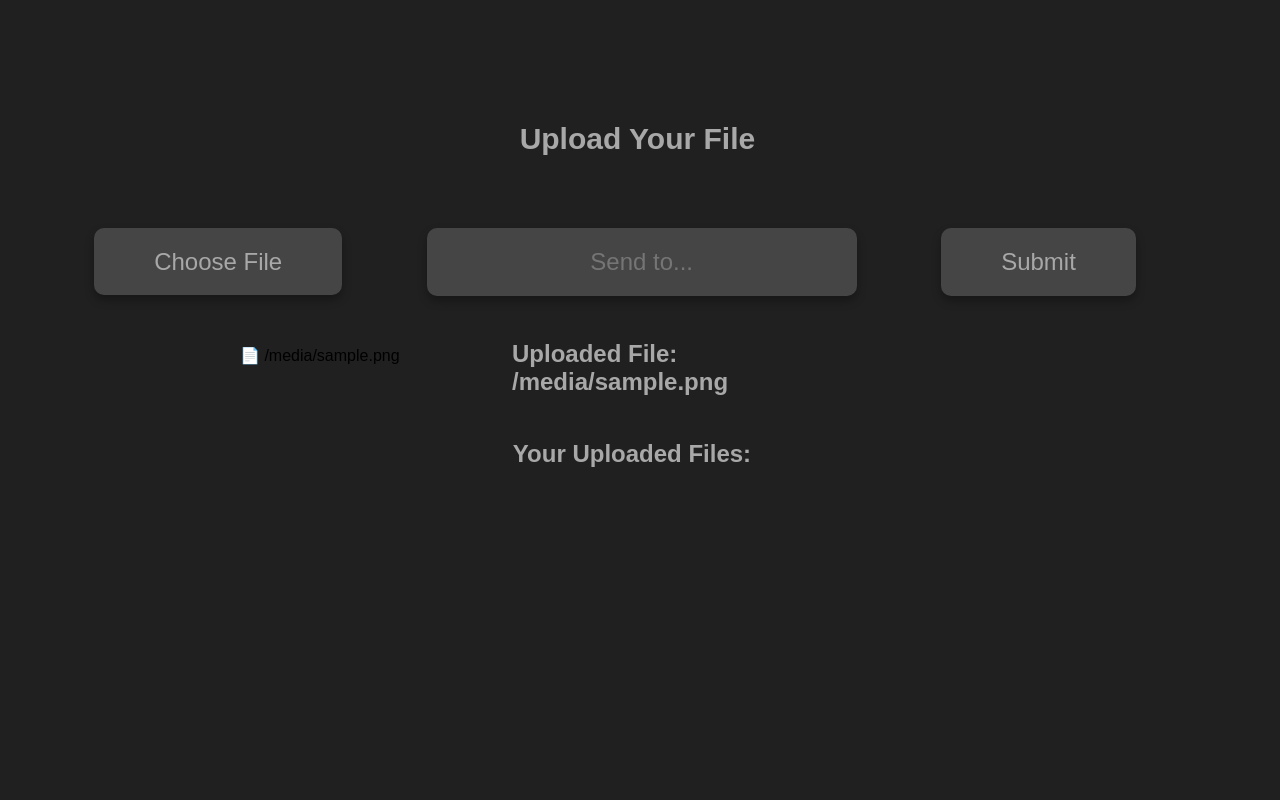
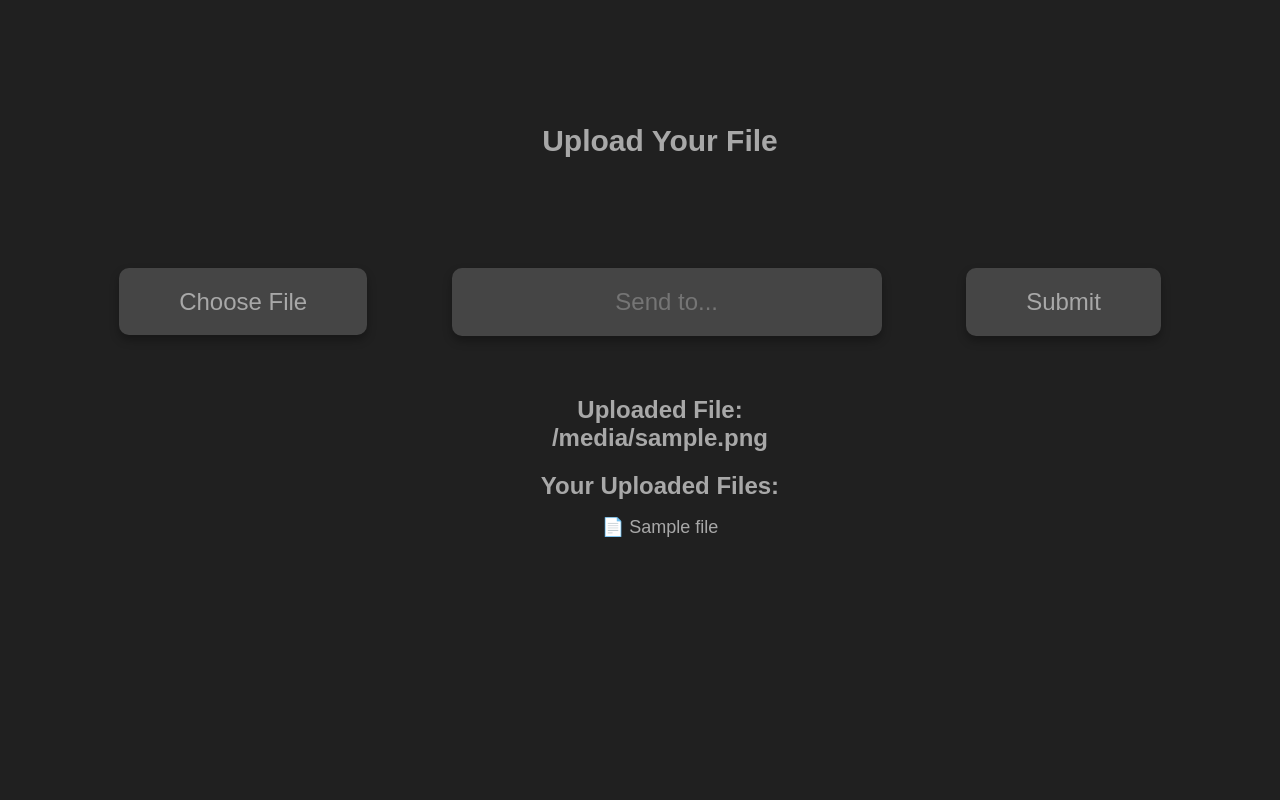
Before and after one commit to K0scei/python-projects-, a Flask app: template project 1/templates/upload.html in a window 1280 px wide. Run offline with Flask 3, Linux system fonts and the light colour scheme; the template is opened without the code that fills it: most values are stand-ins (such as "Sample title", 1, 10 or a date in 2020).

Commit message:
FINALLY DONE. was meant to be. added EVERYTHING. refactored EVERYTHING. i am burnt out...

```diff
--- a/project 1/server.py
+++ b/project 1/server.py
@@ -1,4 +1,4 @@
-from flask import Flask, request, send_from_directory, render_template, redirect, url_for, flash, session
+from flask import Flask, request, send_from_directory, render_template, redirect, url_for, flash, session, jsonify, abort
 import socket
 import os
 import threading
@@ -58,22 +58,30 @@ def login():
 		provided_username = request.form.get('username', '').strip()
 		provided_password = request.form.get('password', '').strip()
 
-		with open('./data/userdata.json', "r", encoding='utf-8') as f:
-			data = json.load(f)
-			user = data["users"].get(provided_username)
-		if not user:
+		try:
+			with open('./data/userdata.json', "r", encoding='utf-8') as f:
+				data = json.load(f)
+		except (json.JSONDecodeError, FileNotFoundError):
+			data = {}
+
+		users_data = data.get("users", {})
+		user = users_data.get(provided_username)
+
+		if not provided_username:
 			error = "No username given! Please check your inputs!"
-		else:
-			hashed_password = user["password"]
-		if not provided_password:
+		elif not provided_password:
 			error = "No password given! Please check your inputs!"
 		elif not user:
-			error = "No user found with this username. Did you mean to sign in?"
-		elif not check_password_hash(hashed_password, provided_password):
-			error = "The password is wrong, please try again!"
+			error = "USER_NOT_FOUND"
+		else:
+			hashed_password = user.get("password")
+			if not hashed_password:
+				error = "User data corrupted. Please contact support!"
+			elif not check_password_hash(hashed_password, provided_password):
+				error = "The password is wrong, please try again!"
 
 		if not error:
-			print(f"User {provided_password} has logged in!")
+			print(f"User {provided_username} has logged in!")
 			session['username'] = provided_username
 			return redirect(url_for('home'))
 
@@ -88,7 +96,17 @@ def signup():
 		username = request.form.get('username', '').strip()
 		password = request.form.get('password', '').strip()
 
-		if not username:
+		try:
+			with open('./data/userdata.json', "r", encoding='utf-8') as f:
+				data = json.load(f)
+		except (json.JSONDecodeError, FileNotFoundError):
+			data = {}
+
+		users_data = data.get("users", {})
+
+		if username in users_data:
+			error = "USER_EXISTS_ERROR"
+		elif not username:
 			error = "The username can not be empty!"
 		elif len(username) < 4:
 			error = "The username should be more than 4 characters!"
@@ -154,27 +172,127 @@ def upload():
 
 		sendto_data = data["users"].get(sendto)
 
-		sendto_data["downloadnames"].append({"name": filename, "sendto": sendto, "uuid": str(uuid4())})
+		file_uuid = str(uuid4())
 
-		user_data["uploadnames"].append({"name": filename, "sendto": sendto, "uuid": str(uuid4())})
+		sendto_data["downloadnames"].append({"name": filename, "sentfrom": session["username"], "uuid": file_uuid})
+
+		user_data["uploadnames"].append({"name": filename, "sendto": sendto, "uuid": file_uuid})
 
 		with open('./data/userdata.json', "w", encoding='utf-8') as f:
 			json.dump(data, f, indent=4)
 
-		save_path = os.path.join(app.config['UPLOAD_FOLDER'], filename)
+		save_path = os.path.join(app.config['UPLOAD_FOLDER'], file_uuid)
 
 		file.save(save_path)
 
-		return render_template("upload.html", file=filename, sendto=sendto, files=user_data["uploadnames"])
+		return redirect(url_for('upload'))
 
 	return render_template("upload.html", file=None, sendto=None, files=user_data["uploadnames"])
 
 
-@app.route("/download/<path:filename>") # ! path tamamen test materyali silinebilir
-def download(filename):
-	return send_from_directory(app.config["UPLOAD_FOLDER"], filename, as_attachment = True)
+@app.route("/download/<path:file_uuid>") # ! path tamamen test materyali silinebilir
+def download(file_uuid):
+
+	with open('./data/userdata.json', 'r', encoding='utf-8') as f:
+		data = json.load(f)
+	user = session['username']
+
+	user_downloadables = data["users"][user]["downloadnames"]
+
+	file_record = next((f for f in user_downloadables if f.get("uuid") == file_uuid), None)
+
+	if not file_record:
+		abort(403, description='You do not have the permission to download this file.')
+
+	original_filename = file_record.get('name', 'unknown_file')
+
+	disk_filename = file_uuid
+
+	return send_from_directory(
+		app.config['UPLOAD_FOLDER'],
+		disk_filename,
+		as_attachment = True,
+		download_name = original_filename
+	)
 
 # özgür allahın varsa biraz whitespace bırak bu ne ya
+@app.route("/delete-file/<filename>", methods=["DELETE"])
+def delete_file(filename):
+	current_user = session.get("username")
+	if not current_user:
+		return jsonify({"success": False, "message": "Not logged in."}), 401
+
+	data_path = "./data/userdata.json"
+
+	try:
+		with open(data_path, "r", encoding="utf-8") as f:
+			data = json.load(f)
+
+		user_data = data.get("users", {}).get(current_user)
+		if not user_data:
+			return (
+				jsonify({"success": False, "message": "No user data."}),
+				404,
+			)
+
+		incoming_files = user_data.get("downloadnames", [])
+
+		file_record_to_delete = next(
+			(f for f in incoming_files if f.get("name") == filename), None
+		)
+
+		if not file_record_to_delete:
+			return (
+					jsonify(
+					{
+						"success": False,
+						"message": "The file was not sent for you.",
+					}
+					),
+				404,
+			)
+
+		file_uuid = file_record_to_delete.get("uuid")
+		sender_username = file_record_to_delete.get(
+			"sentfrom"
+		)
+		file_name = file_record_to_delete.get("name")
+
+		data["users"][current_user]["downloadnames"] = [
+			f for f in incoming_files if f.get("uuid") != file_uuid
+		]
+
+		if sender_username and sender_username in data["users"]:
+			sender_files = data["users"][sender_username].get("uploadnames", [])
+
+			data["users"][sender_username]["uploadnames"] = [
+				f for f in sender_files if f.get("uuid") != file_uuid
+			]
+
+		file_to_delete_disk_name = file_uuid
+		disk_path = os.path.join(app.config["UPLOAD_FOLDER"], file_to_delete_disk_name)
+
+		if os.path.exists(disk_path):
+			os.remove(disk_path)
+			print(f"Removed from disk: {disk_path}")
+		else:
+			print(
+				f"THE FILE WAS NOT FOUND IN THE PATH: {disk_path}"
+			)
+
+		with open(data_path, "w", encoding="utf-8") as f:
+			json.dump(data, f, indent=4)
+
+		return jsonify(
+			{
+				"success": True,
+				"message": f"'{file_name}' removed successfully.",
+			}
+		)
+
+	except Exception as e:
+		print(f"Critical Error: {e}")
+		return jsonify({"success": False, "message": f"Server Error: {e}"}), 500
 
 
 @app.route("/home")
--- a/project 1/static/upload.css
+++ b/project 1/static/upload.css
@@ -5,17 +5,18 @@ body, html {
     justify-content: center;
     flex-direction: column;
     align-items: center;
+
     background-color: #202020;
     font-family: Arial, sans-serif;
     position: relative;
 }
 
+
 .title-container{
 	position: relative;
 	width: 100%;
 	text-align: center;
-	top: -40px;
-	left: -25px;
+	top: 100px;
 }
 
 .title{
@@ -23,13 +24,13 @@ body, html {
 	padding: 20px 60px;
 	font-size: 30px;
 	color: #a8a8a8;
-	justify-content: center;
 	white-space: nowrap;
 	width: max-content;
-	left: 52%; /*%52 is better than %50. i have no idea why tbh*/
-	transform: translate(-50%, -50%);
+	margin: 0 auto;
+	display: block;
 	z-index: 10;
-	top: 100px;
+	top: 0;
+	transform: translateX(20px);
 }
 
 
@@ -47,60 +48,31 @@ body, html {
 	margin: 40px;
 	top: 50px;
 }
-
-.upload-txt::placeholder{
-	text-align: center;
-}
-
+.upload-txt::placeholder{ text-align: center; }
 .submit-btn:hover, .upload-btn:hover{
 	color: #454545;
 	background-color: #FFFFFF;
 }
 
+
 .bottom-container{
 	position: relative;
 	width: 800px;
 	height: 400px;
-}
-
-.bottom-title {
-	display: block;
-	gap: 8px;
-	align-items: center;
-	position: absolute;
-	white-space: normal;
-	top: -30px;
-	left: 34%;
-	color: #a8a8a8;
-	font-size: 24px;
-}
-
-.upload-txt2 {
-	position: absolute;
-	top: 70px;
-	left: 49%;
-	transform: translateX(-50%);
-	color: #a8a8a8;
-	font-size: 24px;
+	margin-top: 150px;
+	transform: translateX(20px);
 }
 
 
-.message{
-	position: absolute;
-	display: inline-block;
-	font-size: 20px;
-	padding: 20px 60px;
-	left: 190px;
-	top: 140px;
-	color:#a8a8a8;
-	white-space: nowrap;
+.bottom-title, .upload-txt2 {
+	display: block;
+	text-align: center;
+	color: #a8a8a8;
+	font-size: 24px;
+	margin: 0 auto 20px auto;
+	position: relative;
 }
 
-.error-msg{
-	color: rgba(180, 0, 0, 1);
-	font-size: 20px;
-	margin-left: 50px;
-}
 
 #uploaded-file {
 	display: block;
@@ -109,6 +81,37 @@ body, html {
 	overflow: hidden;
 	white-space: nowrap;
 	text-overflow: ellipsis;
-	text-align: middle;
-	direction: ltr;
+	text-align: center;
+	margin: 0 auto;
 }
+
+.file-list{
+	position: absolute;
+	top: 120px;
+	left: 50%;
+	transform: translateX(-50%);
+	display: flex;
+	flex-direction: column;
+	align-items: center;
+	gap: 8px;
+	color: #a8a8a8;
+	font-size: 18px;
+	max-width: 90%;
+	left: 400px;
+}
+
+.file-item {
+	width: 100%;
+	text-align: center;
+}
+.message{
+	font-size: 20px;
+	color:#a8a8a8;
+	white-space: nowrap;
+	padding: 10px;
+}
+.error-msg{
+	color: rgba(180, 0, 0, 1);
+	font-size: 20px;
+	margin-left: 50px;
+}
--- a/project 1/templates/upload.html
+++ b/project 1/templates/upload.html
@@ -39,16 +39,25 @@
       </script>
 			<h3 class="bottom-title upload-txt2">Your Uploaded Files:</h3>
         <div class="file-list">
+            {% set max_count = 6 %}
+
             {% if files %}
-          {% for f in files %}
+
+                {% for f in files[-max_count:] | reverse %}
                 <div class="file-item">
-              📄 {{ f }}
+                    📄 {{ f.name }}
                 </div>
                 {% endfor %}
+
+                {% if files | length > max_count %}
+                    <p class="message show-more">... {{ files | length - max_count }} more files hidden</p>
+                {% endif %}
+
             {% else %}
                 <p class="message">You have not uploaded any files yet!</p>
             {% endif %}
         </div>
       </div>
+		</div>
 	</body>
 </html>
```
Also changed, not shown: project 1/static/home.css (+35 -14 lines), project 1/templates/home.html (+79 -4 lines), project 1/templates/login.html (+7 -1 lines), project 1/templates/signup.html (+7 -1 lines). Lines whose indentation alone changed are shown as unchanged.
